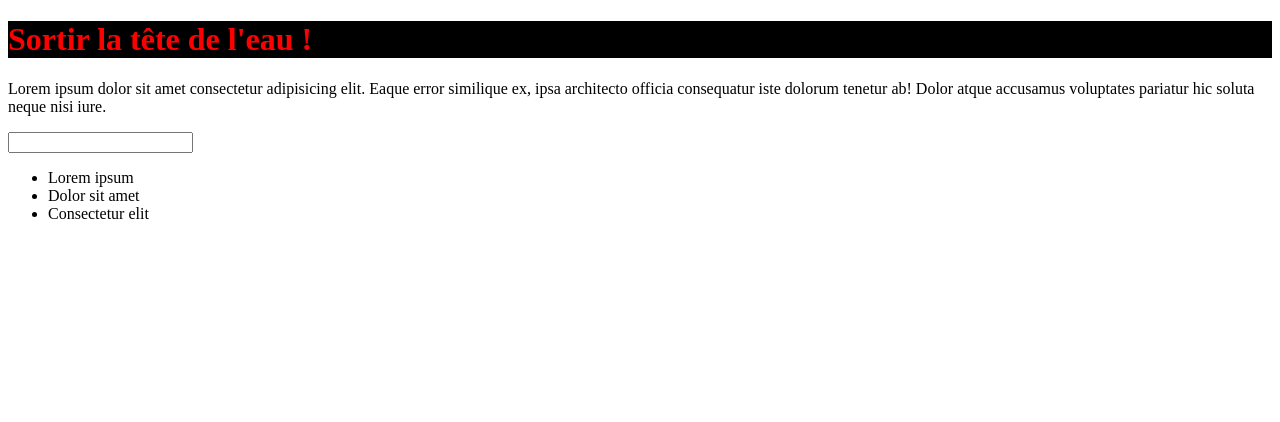
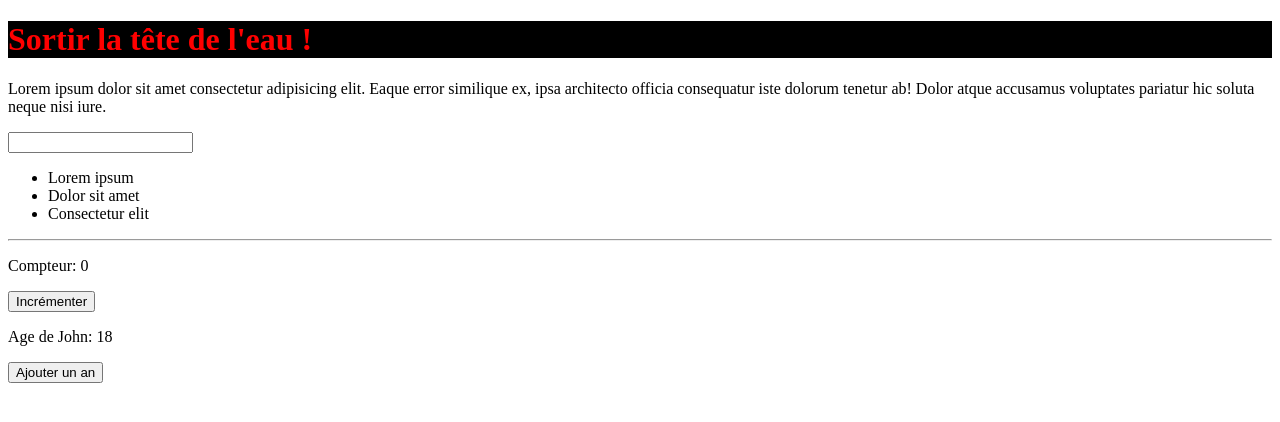
Before and after one commit to NKoelblen/React-Project, a React (Vite) app: page / in a window 1280 px wide. Shown: the top 422 px of the page. Built offline with nearby package versions, Linux system fonts and the light colour scheme.

Commit message:
Hook useState

```diff
--- a/src/App.jsx
+++ b/src/App.jsx
@@ -7,6 +7,23 @@ const showTitle = true;
 const lis = ['Lorem ipsum', 'Dolor sit amet', 'Consectetur elit'];
 
 function App() {
+	const [count, setCount] = useState(0);
+
+	const increment = () => {
+		setCount(count + 1);
+		setCount((count) => count + 1);
+	};
+
+	const [person, setPerson] = useState({
+		firstName: 'John',
+		lastName: 'Smith',
+		age: 18,
+	});
+
+	const incrementAge = () => {
+		setPerson({ ...person, age: person.age + 1 });
+	};
+
 	return (
 		<>
 			<Title
@@ -27,6 +44,13 @@ function App() {
 					<li key={li}>{li}</li>
 				))}
 			</ul>
+			<hr />
+			<p>Compteur: {count}</p>
+			<button onClick={increment}>Incrémenter</button>
+			<p>
+				Age de {person.firstName}: {person.age}
+			</p>
+			<button onClick={incrementAge}>Ajouter un an</button>
 		</>
 	);
 }
```
